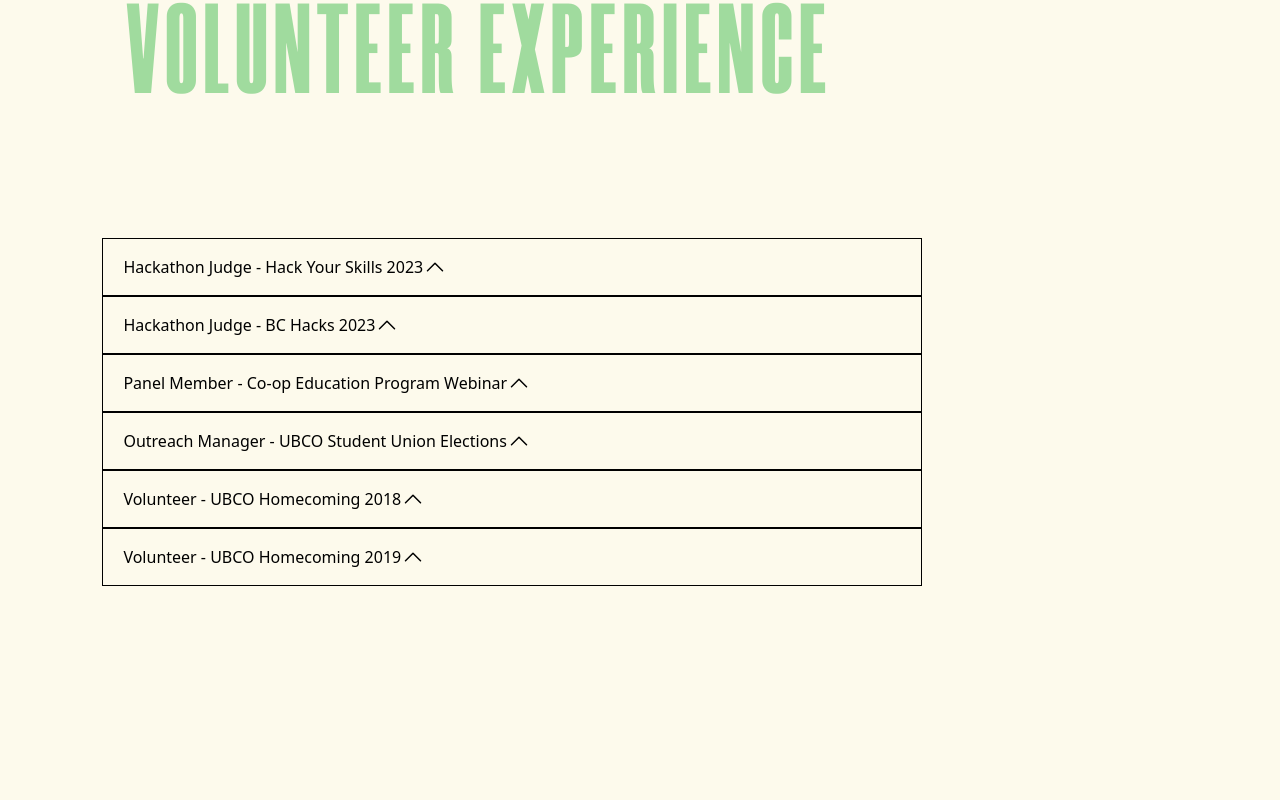
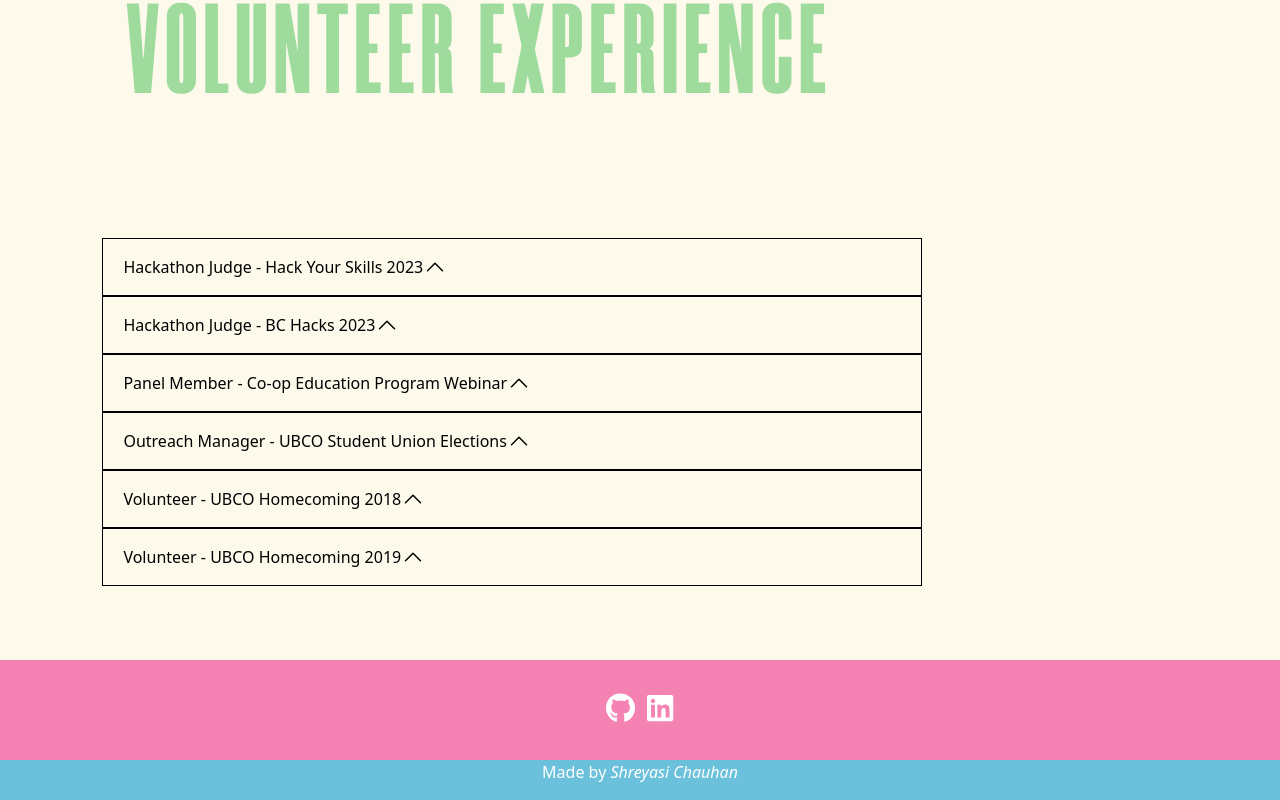
Before and after one commit to shreyasichauhan19/ShreyasiChauhan, a React (Vite) app: page / in a window 1280 px wide. Shown: the part 4808-5608 px from the top of the page. Before the commit the page ends 5468 px from the top, so only its background shows below. Built offline with nearby package versions, Linux system fonts and the light colour scheme; a web font is replaced by a local one.

Commit message:
contact components to app.js

```diff
--- a/src/App/App.jsx
+++ b/src/App/App.jsx
@@ -5,7 +5,7 @@
 import Skills from "../Pages/Skills";
 import WorkExperience from "../Pages/WorkExperience";
 import VolunteerExperience from "../Pages/VolunteerExperience";
-
+import Contact from "../Pages/Contact";
 function App() {
   return (
     <>
@@ -16,6 +16,7 @@
       <Skills />
       <Projects />
       <VolunteerExperience />
+      <Contact />
     </>
   );
 }
```
